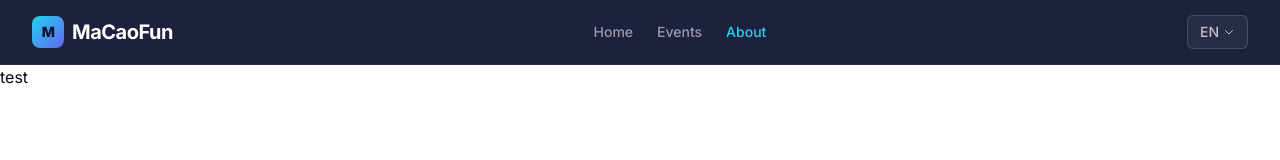
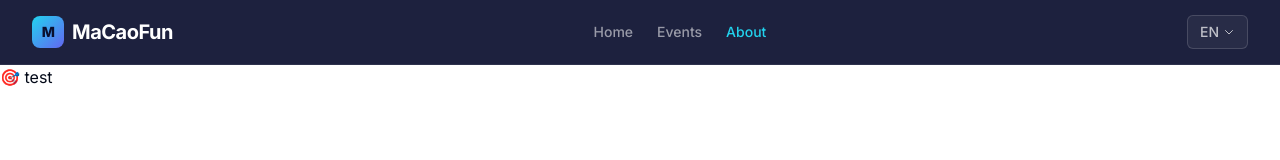
Before and after one commit to sam0085ttgg/macaofun, a Next.js app: page /en/about in a window 1280 px wide. Shown: the top 160 px of the page. Built offline with nearby package versions, Linux system fonts and the light colour scheme.

Commit message:
Update src/app/[locale]/about/page.tsx

```diff
--- a/src/app/[locale]/about/page.tsx
+++ b/src/app/[locale]/about/page.tsx
@@ -1,2 +1,3 @@
 import { useTranslations } from 'next-intl'
-export default function AboutPage() { return <div>test</div> }
+const X = '🎯 test'
+export default function T() { return <div>{X}</div> }
```
